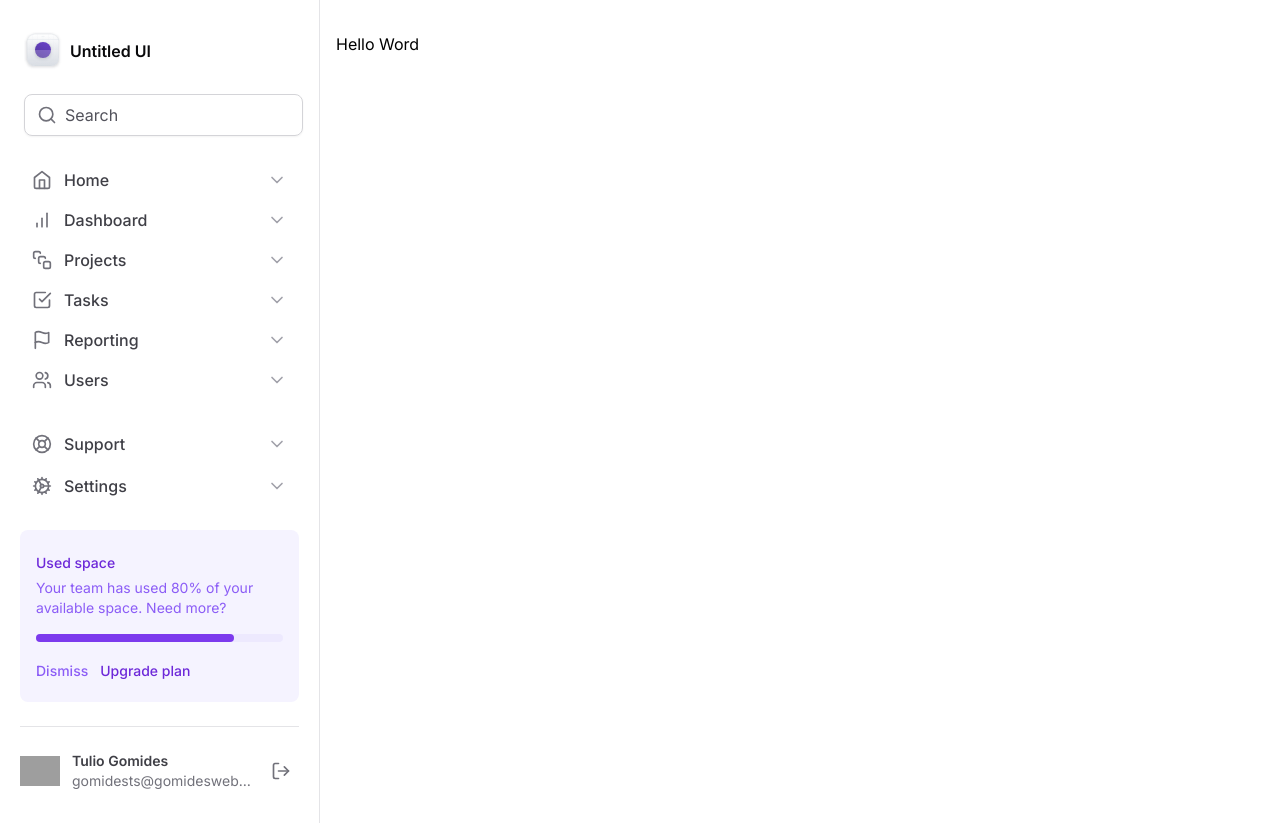
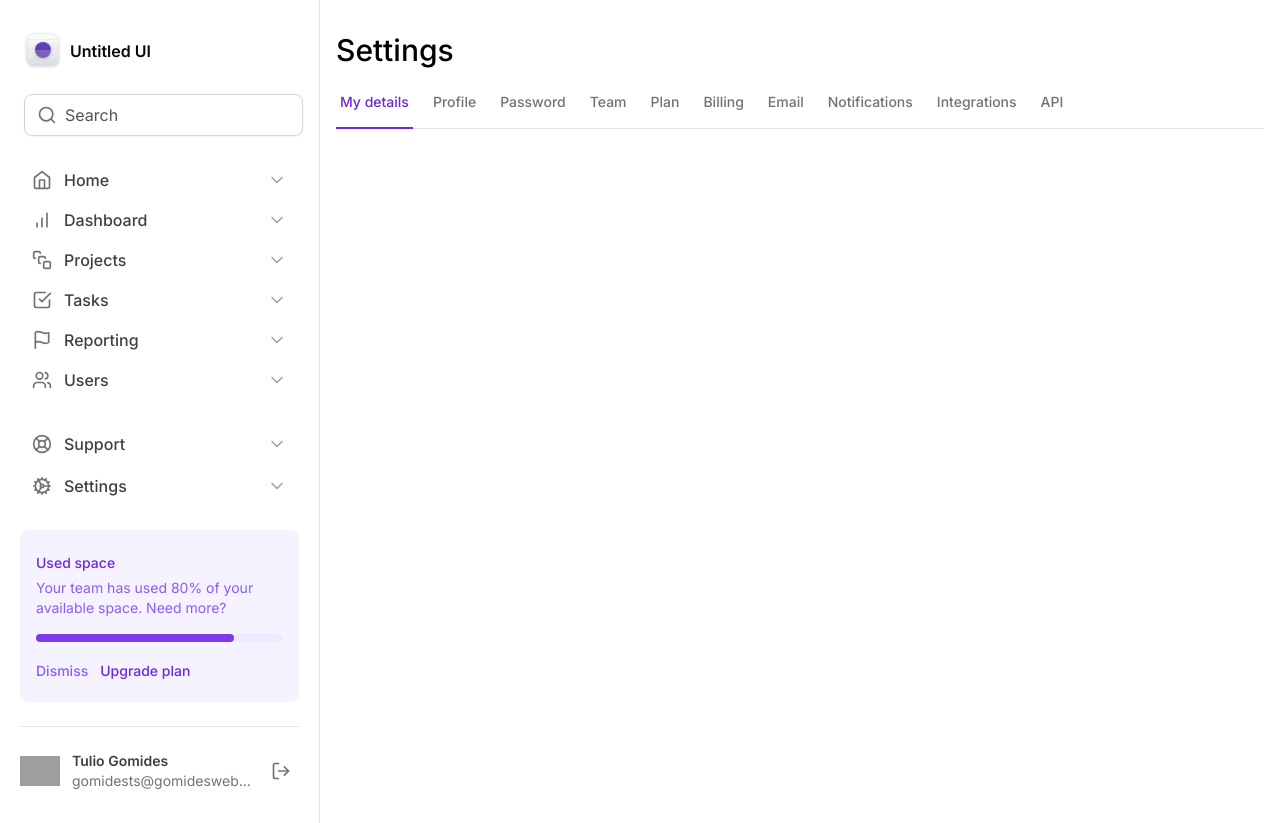
Before and after one commit to GomidesTs/mastering-tailwind, a Next.js app: page / in a window 1280 px wide. Built offline with nearby package versions, Linux system fonts and the light colour scheme; grey boxes are pictures that could not be loaded.

Commit message:
feat: tabs
We started styling the page, with the content building the tabs, using the @radix/react-tabs package

```diff
--- a/src/app/layout.tsx
+++ b/src/app/layout.tsx
@@ -17,9 +17,9 @@
   children: React.ReactNode;
 }) {
   return (
-    <html lang="en">
+    <html lang="en" className="antialiased">
       <body className={inter.className}>
-        <div className="grid-cols-app grid min-h-screen">
+        <div className="grid min-h-screen grid-cols-app">
           <Sidebar />
           <main className="px-4 pb-12 pt-8">{children}</main>
         </div>
--- a/src/app/page.tsx
+++ b/src/app/page.tsx
@@ -1,7 +1,11 @@
+import { SettingsTabs } from '@/components/SettingsTabs';
+
 export default function Home() {
   return (
-    <section>
-      <h1>Hello Word</h1>
-    </section>
+    <>
+      <h1 className="to-zinc-900 text-3xl font-medium">Settings</h1>
+
+      <SettingsTabs />
+    </>
   );
 }
--- /dev/null
+++ b/src/components/SettingsTabs/SettingsTabs.tsx
@@ -0,0 +1,59 @@
+'use client';
+
+import * as Tabs from '@radix-ui/react-tabs';
+import { useState } from 'react';
+
+import { TabItem } from './TabItem';
+
+export const SettingsTabs = () => {
+  const [currentTab, setCurrentTab] = useState('tab1');
+
+  return (
+    <Tabs.Root value={currentTab} onValueChange={setCurrentTab}>
+      <Tabs.List className="mt-6 flex w-full items-center gap-4 border-b border-zinc-200">
+        <TabItem
+          value="tab1"
+          title="My details"
+          isSelected={currentTab === 'tab1'}
+        />
+        <TabItem
+          value="tab2"
+          title="Profile"
+          isSelected={currentTab === 'tab2'}
+        />
+        <TabItem
+          value="tab3"
+          title="Password"
+          isSelected={currentTab === 'tab3'}
+        />
+        <TabItem value="tab4" title="Team" isSelected={currentTab === 'tab4'} />
+        <TabItem value="tab5" title="Plan" isSelected={currentTab === 'tab5'} />
+        <TabItem
+          value="tab6"
+          title="Billing"
+          isSelected={currentTab === 'tab6'}
+        />
+        <TabItem
+          value="tab7"
+          title="Email"
+          isSelected={currentTab === 'tab7'}
+        />
+        <TabItem
+          value="tab8"
+          title="Notifications"
+          isSelected={currentTab === 'tab8'}
+        />
+        <TabItem
+          value="tab9"
+          title="Integrations"
+          isSelected={currentTab === 'tab9'}
+        />
+        <TabItem
+          value="tab10"
+          title="API"
+          isSelected={currentTab === 'tab10'}
+        />
+      </Tabs.List>
+    </Tabs.Root>
+  );
+};
--- /dev/null
+++ b/src/components/SettingsTabs/TabItem/TabItem.tsx
@@ -0,0 +1,24 @@
+'use client';
+
+import * as Tabs from '@radix-ui/react-tabs';
+
+export type TabItemProps = {
+  value: string;
+  title: string;
+  isSelected?: boolean;
+};
+
+export const TabItem = ({ value, title, isSelected = false }: TabItemProps) => {
+  return (
+    <Tabs.Trigger
+      value={value}
+      className="relative px-1 pb-4 text-sm font-medium text-zinc-500 hover:text-violet-700 data-[state=active]:text-violet-700"
+    >
+      <span>{title}</span>
+
+      {isSelected && (
+        <div className="absolute -bottom-px left-0 right-0 h-0.5 bg-violet-700" />
+      )}
+    </Tabs.Trigger>
+  );
+};
--- /dev/null
+++ b/src/components/SettingsTabs/TabItem/index.ts
@@ -0,0 +1 @@
+export { TabItem } from './TabItem';
--- /dev/null
+++ b/src/components/SettingsTabs/index.ts
@@ -0,0 +1 @@
+export { SettingsTabs } from './SettingsTabs';
```
